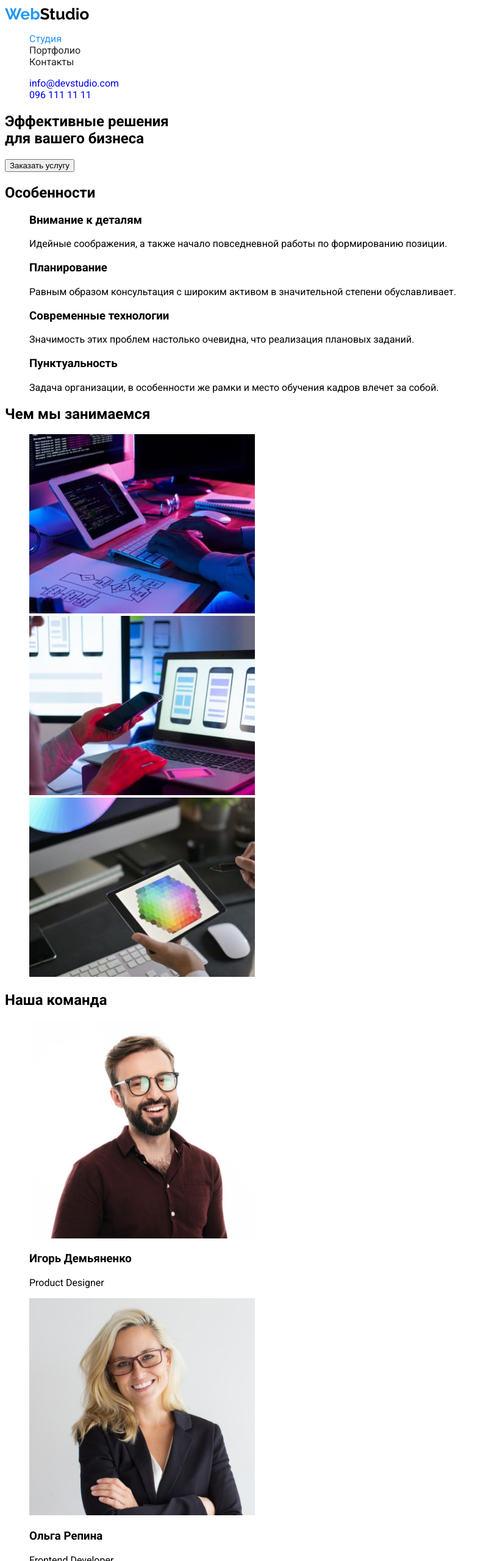
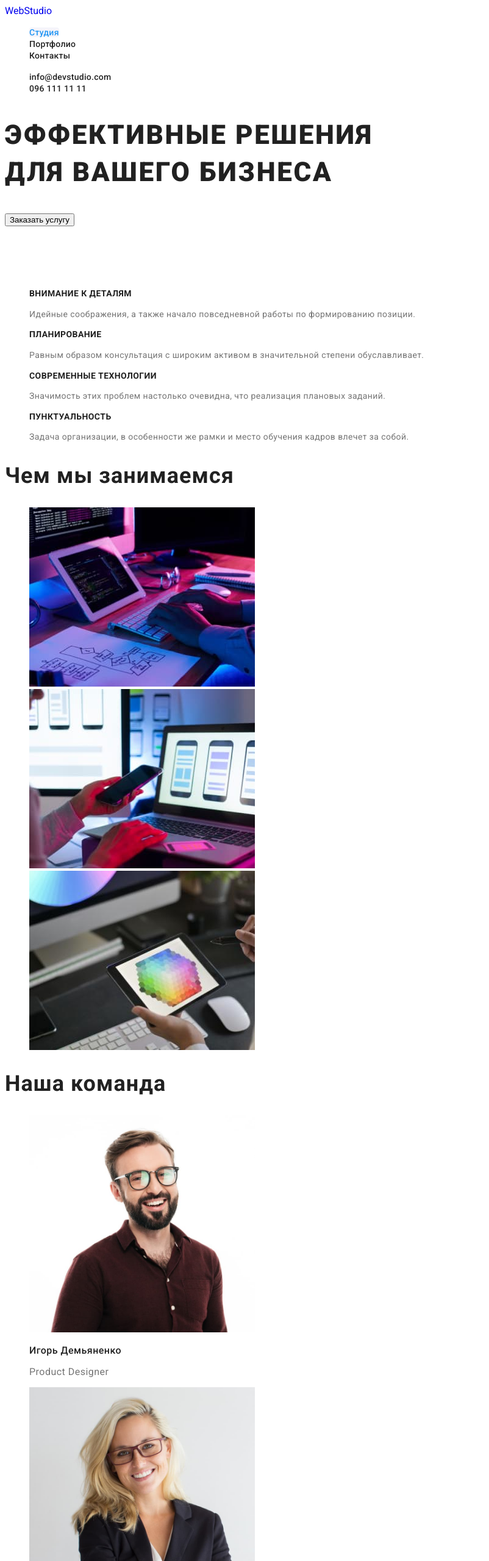
Before and after one commit to Saprik13/goit-markup-hw-02, a plain HTML site: page index.html in a window 1280 px wide. Shown: the top 2560 px of the page at 61% size, without its empty margins (0-802 px from the left). Drawn offline with Linux system fonts and the light colour scheme.

Commit message:
шрифты, цвета
добавил пустышку на контакты

```diff
--- a/css/common.css
+++ b/css/common.css
@@ -0,0 +1,74 @@
+:root {
+  --title-text-color: #212121;
+  --secondary-background-color: #f5f4fa;
+  --primary-text-color: #757575;
+  --accent-color: #2196f3;
+  --primary-font: "Roboto";
+  --secondary-font: "Raleway";
+}
+
+body {
+  color: var(--title-text-color);
+  font-family: var(--primary-font), sans-serif;
+  background-color: #ffffff;
+}
+
+address {
+  font-style: normal;
+}
+
+ul,
+ol {
+  list-style: none;
+}
+a {
+  text-decoration: none;
+}
+/* site nav, header contacts */
+.site-nav .link,
+.contacts-header .link:hover,
+.site-nav .link,
+.contacts-header .link:focus {
+  color: var(--accent-color);
+}
+
+.site-nav .link,
+.contacts-header .link {
+  color: var(--title-text-color);
+  font-weight: 500;
+  font-size: 14px;
+  line-height: 1.1;
+  letter-spacing: 0.02em;
+}
+
+.site-nav .link.current {
+  color: var(--accent-color);
+}
+
+/* footer contacts
+.footer-contacts .location,
+.footer-contacts .foot-mail,
+.footer-contacts .foot-phone {
+  font-weight: normal;
+  font-size: 14px;
+  line-height: 1.7;
+  letter-spacing: 0.03em;
+}
+
+.footer-contacts .location {
+  color: #ffffff;
+}
+
+.footer-contacts .foot-mail,
+.footer-contacts .foot-phone {
+  color: rgba(255, 255, 255, 0.6);
+}
+footer {
+  position: absolute;
+  width: 1600px;
+  height: 252px;
+  left: 0px;
+  top: 2097px;
+  background: #2f303a;
+}
+*/
--- a/css/styles.css
+++ b/css/styles.css
@@ -1,68 +1,62 @@
 /* Палитра
 
-цвет заголовка  #212121;
-основной текст #757575;
-акцент #2196f3;
-белый #ffffff;
-вторичный фон #F5F4FA;
+  --title-text-color: #212121;
+  --secondary-background-color: #f5f4fa;
+  --primary-text-color: #757575;
+  --accent-color: #2196f3;
 
 */
 
-:root {
-  --title-text-color: #212121;
-  --primary-text-color: #757575;
-  --accent-color: #2196f3;
-  --primary-font: "Roboto";
-  --secondary-font: "Raleway";
+/* hero ===studio=== */
+.hero .hero-title {
+  font-weight: 900;
+  font-size: 44px;
+  line-height: 1.4;
+  letter-spacing: 0.06em;
+  text-transform: uppercase;
 }
 
-body {
-  font-family: var(--primary-font), sans-serif;
-  background-color: var(--primary-white);
+/* секции ===studio===*/
+.section-title.hiden {
+  visibility: hidden;
+}
+.section-title {
+  font-weight: bold;
+  font-size: 36px;
+  line-height: 1.2;
+  letter-spacing: 0.03em;
+}
+.title {
+  font-weight: bold;
+  font-size: 14px;
+  line-height: 1.1;
+  letter-spacing: 0.03em;
+  text-transform: uppercase;
 }
 
-address {
-  font-style: normal;
+.text {
+  color: var(--primary-text-color);
+  font-weight: normal;
+  font-size: 14px;
+  line-height: 1.7;
+  letter-spacing: 0.03em;
+}
+.section .team-title {
+  font-weight: 500;
+  font-size: 16px;
+  line-height: 1.2;
+  letter-spacing: 0.03em;
 }
 
-ul,
-ol {
-  list-style: none;
-}
-a {
-  text-decoration: none;
+.section .team-post {
+  color: var(--primary-text-color);
+  font-weight: normal;
+  font-size: 16px;
+  line-height: 1.2;
+  letter-spacing: 0.03em;
 }
 
-/* логотип студии */
-.logo-web,
-.logo-studio {
-  font-family: Raleway;
-  font-weight: bold;
-  font-size: 26px;
-  color: #2196f3;
-}
-.logo-studio {
-  color: #000000;
-}
-
-/* site nav */
-.site-nav .link {
-  color: var(--title-text-color);
-}
-.site-nav .link.current {
-  color: var(--accent-color);
-}
-
-.site-nav .link:hover,
-.site-nav .link:focus {
-  color: var(--accent-color);
-}
-
-/* заголовки секций */
-.section-title .title {
-  color: var(--title-text-color);
-}
-
+/* кнопки портфолио */
 .btn-group .current {
   background-color: var(--accent-color);
   color: #ffffff;
@@ -70,5 +64,24 @@ a {
 
 .btn-group .button,
 .current {
+  background: var(--secondary-background-color);
+  border-radius: 4px;
   cursor: pointer;
+  font-weight: 500;
+  font-size: 16px;
+  line-height: 1.6;
 }
+/* секции ===portfolio===*/
+.section .port-title {
+  font-weight: bold;
+  font-size: 18px;
+  line-height: 2;
+  letter-spacing: 0.06em;
+}
+.section .port-line {
+  color: var(--primary-text-color);
+  font-weight: normal;
+  font-size: 16px;
+  line-height: 1.9;
+  letter-spacing: 0.03em;
+}
--- a/index.html
+++ b/index.html
@@ -8,16 +8,15 @@
 <link rel="preconnect" href="https://fonts.googleapis.com">
 <link rel="preconnect" href="https://fonts.gstatic.com" crossorigin>
 <link href="https://fonts.googleapis.com/css2?family=Raleway:wght@700&family=Roboto:wght@400;500;700;900&display=swap"
-    rel="stylesheet">
+      rel="stylesheet">
+    <link rel="stylesheet" href="./css/common.css">
     <link rel="stylesheet" href="./css/styles.css">
 </head>
 <body class="body">
 <!-- header -->
     <header class="page-header">
         <nav>
-        <a href="./index.html">
-        <span class="logo-web">Web</span><span class="logo-studio">Studio</span>
-        </a>
+        <a href="./index.html">WebStudio</a>
 <!-- навигация -->
     <ul class="site-nav">
         <li><a href="./index.html" class="link current">Студия</a></li>
@@ -25,35 +24,36 @@
         <li><a href="" class="link">Контакты</a></li>
     </ul>
         </nav>
-    <ul>
-        <li><a href="mailto:info@devstudio.com">info@devstudio.com</a></li>
-        <li><a href="tel:+380961111111">096 111 11 11</a></li>
+    <ul class="contacts-header">
+        <li><a href="mailto:info@devstudio.com" class="link">info@devstudio.com</a></li>
+        <li><a href="tel:+380961111111" class="link">096 111 11 11</a></li>
     </ul>
 </header>
 <main>
-<section>
-    <h1>Эффективные решения <br>для вашего бизнеса</h1>
+<!-- hero -->
+<section class="hero">
+    <h1 class="hero-title">Эффективные решения <br>для вашего бизнеса</h1>
     <button type="button">Заказать услугу</button>
 </section>
 <!-- особенности -->
 <section class="section">
-    <h2 class="section-title">Особенности</h2>
+    <h2 class="section-title hiden">Особенности</h2>
     <ul>
     <li>
         <h3 class="title">Внимание к деталям</h3>
-        <p>Идейные соображения, а также начало повседневной работы по формированию позиции.</p>
+        <p class="text">Идейные соображения, а также начало повседневной работы по формированию позиции.</p>
     </li>
     <li>
         <h3 class="title">Планирование</h3>
-        <p>Равным образом консультация с широким активом в значительной степени обуславливает.</p>
+        <p class="text">Равным образом консультация с широким активом в значительной степени обуславливает.</p>
     </li>
     <li>
         <h3 class="title">Современные технологии</h3>
-        <p>Значимость этих проблем настолько очевидна, что реализация плановых заданий.</p>
+        <p class="text">Значимость этих проблем настолько очевидна, что реализация плановых заданий.</p>
     </li>
     <li>
         <h3 class="title">Пунктуальность</h3>
-        <p>Задача организации, в особенности же рамки и место обучения кадров влечет за собой.</p>
+        <p class="text">Задача организации, в особенности же рамки и место обучения кадров влечет за собой.</p>
     </li>
     </ul>
 </section>
@@ -78,23 +78,23 @@
     <ul>
         <li>
             <img src="./images/product_designer.jpg" alt="Игорь Демьяненко" width="370" />
-            <h3 class="title">Игорь Демьяненко</h3>
-            <p lang="en">Product Designer</p>
+            <h3 class="team-title">Игорь Демьяненко</h3>
+            <p lang="en" class="team-post">Product Designer</p>
         </li>
         <li>
             <img src="./images/frontend_developer.jpg" alt="Ольга Репина" width="370" />
-            <h3 class="title">Ольга Репина</h3>
-            <p lang="en">Frontend Developer</p>
+            <h3 class="team-title">Ольга Репина</h3>
+            <p lang="en" class="team-post">Frontend Developer</p>
         </li>
         <li>
             <img src="./images/marketing.jpg" alt="Николай Тарасов" width="370" />
-            <h3 class="title">Николай Тарасов</h3>
-            <p lang="en">Marketing</p>
+            <h3 class="team-title">Николай Тарасов</h3>
+            <p lang="en" class="team-post">Marketing</p>
         </li>
         <li>
             <img src="./images/ui_designer.jpg" alt="Михаил Ермаков" width="370" />
-            <h3 class="title">Михаил Ермаков</h3>
-            <p lang="en">UI Designer</p>
+            <h3 class="team-title">Михаил Ермаков</h3>
+            <p lang="en" class="team-post">UI Designer</p>
         </li>
     </ul>
 </section>
@@ -103,10 +103,10 @@
 <footer>
         <a href="./index.html">WebStudio</a>
     <address>
-    <ul>
-        <li><a href="https://goo.gl/maps/7974E7wmpm6zUWJ98">г. Киев, пр-т Леси Украинки, 26</a></li>
-        <li><a href="mailto:info@devstudio.com">info@devstudio.com</a></li>
-        <li><a href="tel:+380961111111">096 111 11 11</li>
+    <ul class="footer-contacts">
+        <li><a href="https://goo.gl/maps/7974E7wmpm6zUWJ98" class="locatiom">г. Киев, пр-т Леси Украинки, 26</a></li>
+        <li><a href="mailto:info@devstudio.com" class="foot-mail">info@devstudio.com</a></li>
+        <li><a href="tel:+380961111111" class="foot-phone">096 111 11 11</li>
     </ul>
     </address>
 </footer>
```
Also changed, not shown: contacts.html (added, +47 -0 lines), portfolio.html (+27 -29 lines).
